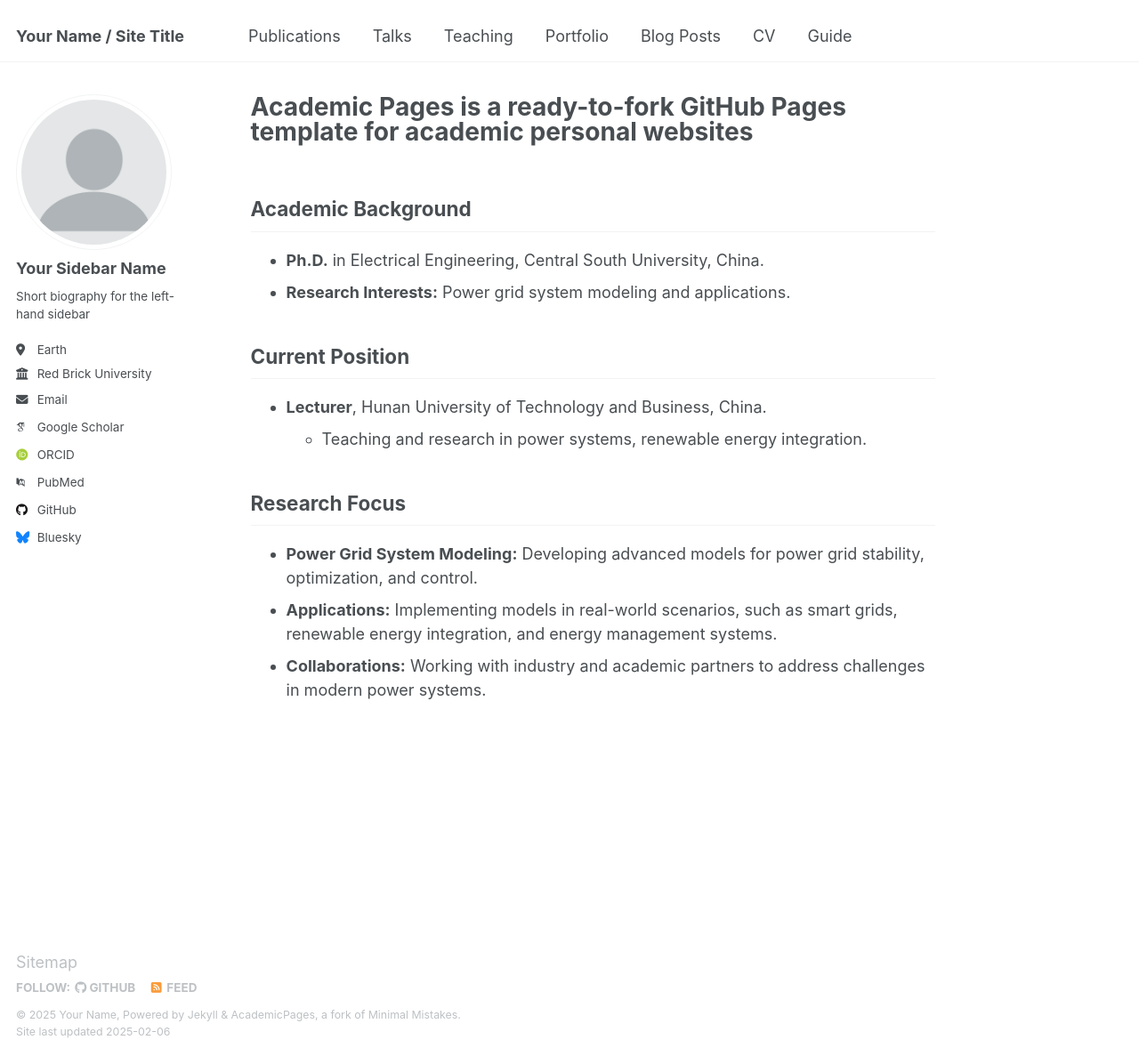
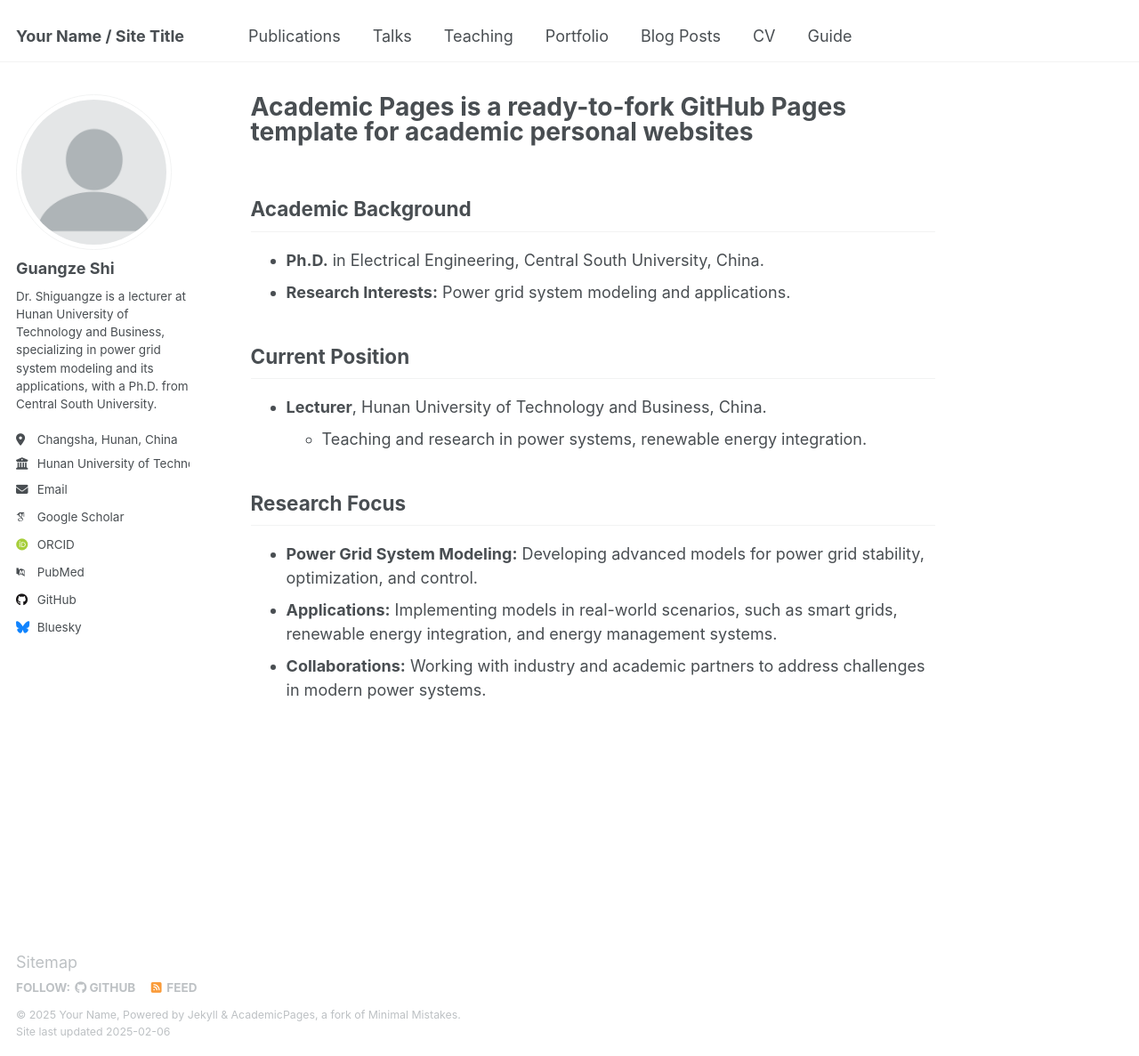
Before and after one commit to wubo2180/Guangze-Shi, a Jekyll site: the page built from _pages/about.md, in a window 1280 px wide and 1187 px high. Shown: the whole window at 89% size. Built offline with Jekyll 4.4.1, drawn with Linux system fonts in a browser that asks for light colours; some web fonts are replaced.

Commit message:
Update _config.yml

```diff
--- a/_config.yml
+++ b/_config.yml
@@ -23,13 +23,13 @@ repository               : "academicpages/academicpages.github.io"
 author:
   # Biographic information
   avatar           : "profile.png"
-  name             : "Your Sidebar Name"
+  name             : "Guangze Shi"
   pronouns         : # example: "she/her"
-  bio              : "Short biography for the left-hand sidebar"
-  location         : "Earth"
-  employer         : "Red Brick University"
+  bio              : "Dr. Shiguangze is a lecturer at Hunan University of Technology and Business, specializing in power grid system modeling and its applications, with a Ph.D. from Central South University."
+  location         : "Changsha, Hunan, China"
+  employer         : "Hunan University of Technology and Business"
   uri              : # URL
-  email            : "none@example.org"
+  email            : "3006@hutb.edu.cn"
 
   # Academic websites
   arxiv            : # URL - Update with the correct link to your profile
```
